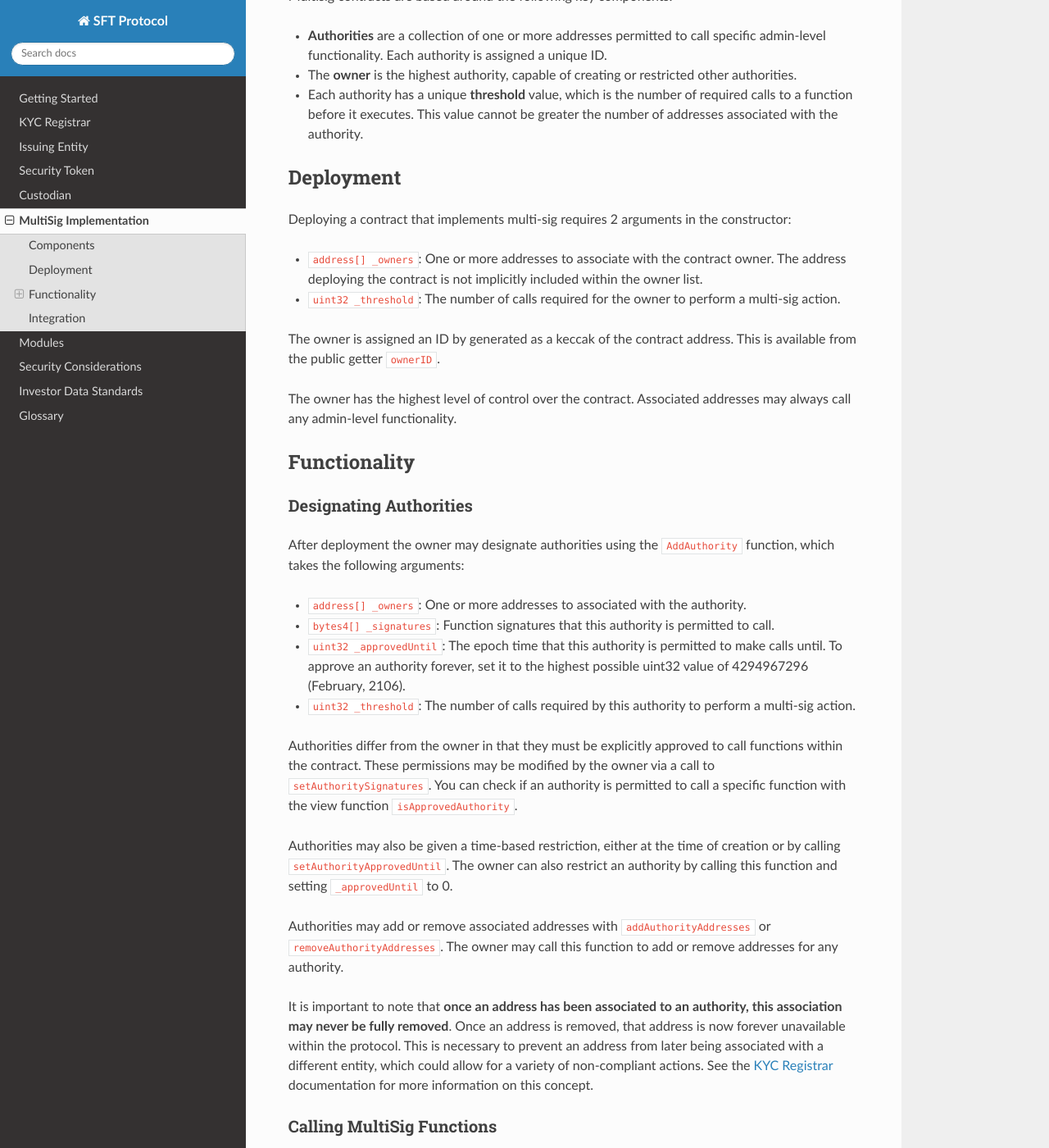
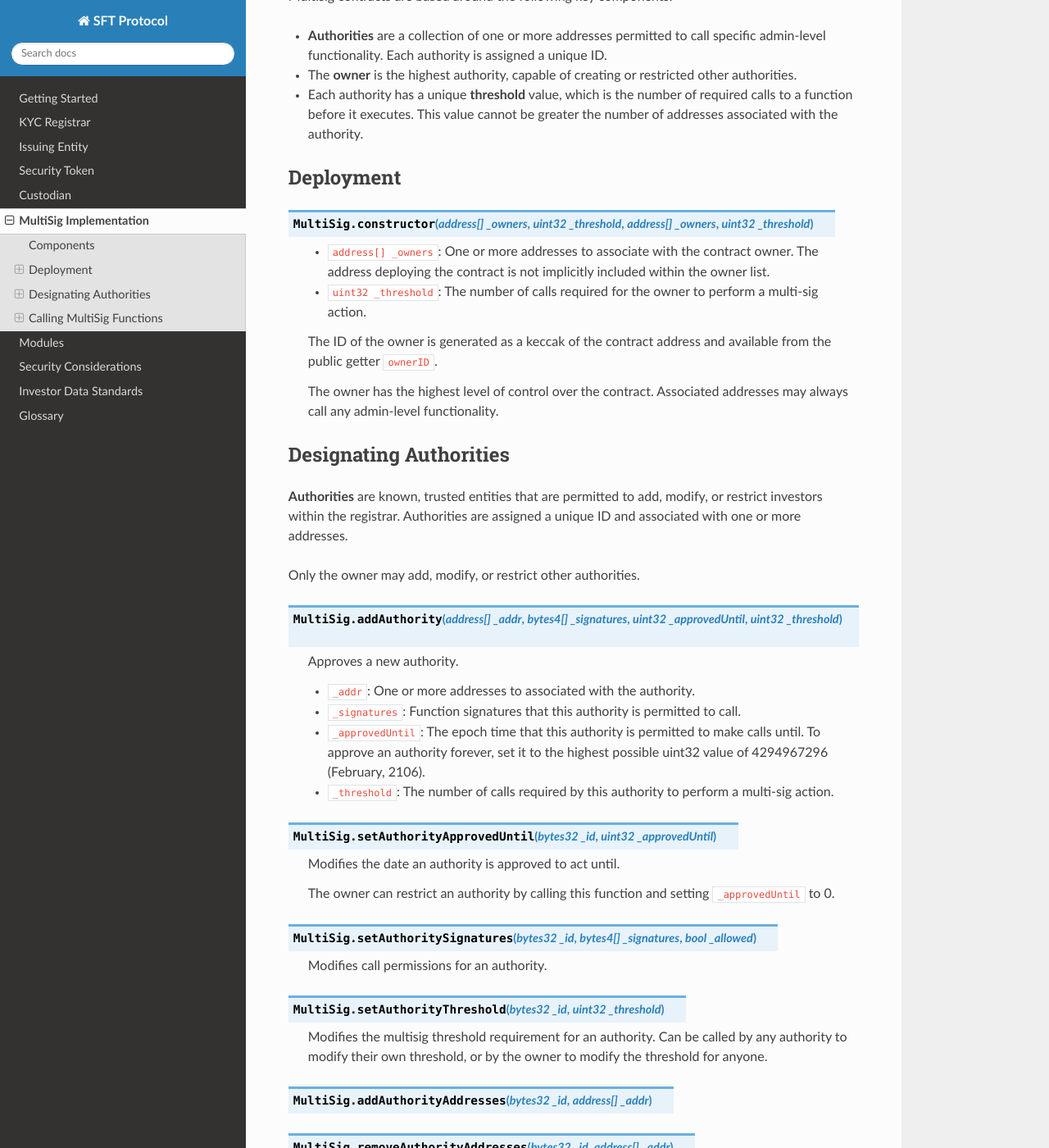
Before and after one commit to zerolawtech/SFT-Protocol, a Sphinx documentation site: the page built from docs/multisig.rst, in a window 1280 px wide and 1400 px high, scrolled down 376 px. Shown: the whole window at 82% size. Built offline with Sphinx 7.4.7 and the Read the Docs theme 2.0.0, drawn with Linux system fonts in a browser that asks for light colours; some of the changed text lies outside the part shown.

Commit message:
multisig WIP

```diff
--- a/docs/multisig.rst
+++ b/docs/multisig.rst
@@ -30,39 +30,51 @@ Multisig contracts are based around the following key components:
 Deployment
 ==========
 
-Deploying a contract that implements multi-sig requires 2 arguments in the
-constructor:
+.. method:: MultiSig.constructor(address[] _owners, uint32 _threshold,address[] _owners, uint32 _threshold)
 
--  ``address[] _owners``: One or more addresses to associate with the
-   contract owner. The address deploying the contract is not implicitly
-   included within the owner list.
--  ``uint32 _threshold``: The number of calls required for the owner to
-   perform a multi-sig action.
+    * ``address[] _owners``: One or more addresses to associate with the contract owner. The address deploying the contract is not implicitly included within the owner list.
+    * ``uint32 _threshold``: The number of calls required for the owner to perform a multi-sig action.
 
-The owner is assigned an ID by generated as a keccak of the contract address. This is available from the public getter ``ownerID``.
+    The ID of the owner is generated as a keccak of the contract address and available from the public getter ``ownerID``.
 
-The owner has the highest level of control over the contract. Associated
-addresses may always call any admin-level functionality.
+    The owner has the highest level of control over the contract. Associated addresses may always call any admin-level functionality.
 
-Functionality
-=============
 
 Designating Authorities
------------------------
+=======================
 
-After deployment the owner may designate authorities using the
-``AddAuthority`` function, which takes the following arguments:
+**Authorities** are known, trusted entities that are permitted to add, modify, or restrict investors within the registrar. Authorities are assigned a unique ID and associated with one or more addresses.
 
--  ``address[] _owners``: One or more addresses to associated with the
-   authority.
--  ``bytes4[] _signatures``: Function signatures that this authority is
-   permitted to call.
--  ``uint32 _approvedUntil``: The epoch time that this authority is
-   permitted to make calls until. To approve an authority forever, set
-   it to the highest possible uint32 value of 4294967296 (February,
-   2106).
--  ``uint32 _threshold``: The number of calls required by this authority
-   to perform a multi-sig action.
+Only the owner may add, modify, or restrict other authorities.
+
+.. method:: MultiSig.addAuthority(address[] _addr, bytes4[] _signatures, uint32 _approvedUntil, uint32 _threshold)
+
+    Approves a new authority.
+
+    * ``_addr``: One or more addresses to associated with the authority.
+    * ``_signatures``: Function signatures that this authority is permitted to call.
+    * ``_approvedUntil``: The epoch time that this authority is permitted to make calls until. To approve an authority forever, set it to the highest possible uint32 value of 4294967296 (February, 2106).
+    * ``_threshold``: The number of calls required by this authority to perform a multi-sig action.
+
+.. method:: MultiSig.setAuthorityApprovedUntil(bytes32 _id, uint32 _approvedUntil)
+
+    Modifies the date an authority is approved to act until.
+
+    The owner can restrict an authority by calling this function and setting ``_approvedUntil`` to 0.
+
+.. method:: MultiSig.setAuthoritySignatures(bytes32 _id, bytes4[] _signatures, bool _allowed)
+
+    Modifies call permissions for an authority.
+
+.. method:: MultiSig.setAuthorityThreshold(bytes32 _id, uint32 _threshold)
+
+    Modifies the multisig threshold requirement for an authority. Can be called by any authority to modify their own threshold, or by the owner to modify the threshold for anyone.
+
+.. method:: MultiSig.addAuthorityAddresses(bytes32 _id, address[] _addr)
+
+.. method:: MultiSig.removeAuthorityAddresses(bytes32 _id, address[] _addr)
+
+.. method:: MultiSig.isApprovedAuthority(address _addr, bytes4 _sig)
 
 Authorities differ from the owner in that they must be explicitly
 approved to call functions within the contract. These permissions may be
@@ -88,58 +100,40 @@ non-compliant actions. See the :ref:`kyc-registrar`
 documentation for more information on this concept.
 
 Calling MultiSig Functions
---------------------------
+==========================
 
-All multi-sig functions return a single boolean to indicate if the
-threshold was met and the call succeeded. Functions that implement
-multi-sig include the following line of code, either at the start or
-after the initial require statements:
+.. method:: MultiSig._checkMultiSig()
 
-::
+    Internal functionn, used to implement multisig within a function in the same contract.
 
-    if (!_checkMultiSig()) return false;
+    All multi-sig functions return a single boolean to indicate if the threshold was met and the call succeeded. Functions that implement multi-sig include the following line of code, either at the start orafter the initial require statements:
 
-Calls that fail to meet the threshold will trigger an event
-``MultiSigCall`` which includes the current call count and the threshold
-value. Once a caller meets the threshold the event
-``MultiSigCallApproved`` will trigger, the call will execute, and the
-call count will be reset to zero.
+    ::
 
-The number of calls to a function is recorded using a keccak hash of the
-call data. As such, it is required that each calling address format
-their call data in exactly the same way.
+        if (!_checkMultiSig()) return false;
 
-Repeating a multi-sig call from the same address before reaching the
-threshold will revert.
+    Calls that fail to meet the threshold will trigger an event ``MultiSigCall`` which includes the current call count and the threshold value. Once a caller meets the threshold the event ``MultiSigCallApproved`` will trigger, the call will execute, and the call count will be reset to zero.
 
-Integration
-===========
+    The number of calls to a function is recorded using a keccak hash of the call data. As such, it is required that each calling address format their call data in exactly the same way.
 
-By calling ``checkMultiSigExternal``, it is possible to implement
-multi-sig functionality in external contracts with the same set of
-authorities. The function arguments are:
+    Repeating a multi-sig call from the same address before reaching the threshold will revert.
 
--  ``bytes4 _sig``: The original function signature being called
--  ``bytes32 _callHash``: a keccak hash of the original calldata
+.. method:: MultiSig.checkMultiSigExternal(bytes4 _sig, bytes32 _callHash)
 
-To implement this in an external contract, you would use the following
-code:
+    External function, used to implement multisig in an different contract.
 
-::
+    * ``_sig``: The original function signature being called
+    * ``_callHash``: a keccak hash of the original calldata
 
-    bytes32 _callHash = keccak256(msg.data);
-    if (!MultiSigContract.checkMultiSigExternal(msg.sig, _callHash)) return false;
+    Use the following code to implement this in an external contract:
 
-``checkMultiSigExternal`` relies on tx.origin to verify that the
-original caller is an approved authority. Permissions are checked
-against the signature value in the same way as with an internal call.
-The recorded keccak hash of the call is formed by joining the address of
-the calling contract, the signature, and the supplied call hash. As such
-it is impossible to exploit the external call to advance the count on
-internal multisig events.
+    ::
 
-An important security consideration: If an external contract includes a
-function with the same signature as a one inside the multi-sig contract,
-it will be impossible to set unique permissions for each function.
-Developers and auditors of external contracts should always keep this in
-mind.
+        bytes32 _callHash = keccak256(msg.data);
+        if (!MultiSigContract.checkMultiSigExternal(msg.sig, _callHash)) {
+            return false;
+        }
+
+    This function relies on ``tx.origin`` to verify that the original caller is an approved authority. Permissions are checked against the signature value in the same way as with an internal call. The recorded keccak hash of the call is formed by joining the address of the calling contract, the signature, and the supplied call hash. As such it is impossible to exploit the external call to advance the count on internal multisig events.
+
+    An important security consideration: If an external contract includes a function with the same signature as a one inside the multi-sig contract, it will be impossible to set unique permissions for each function. Developers and auditors of external contracts should always keep this in mind.
```
Also changed, not shown: docs/issuing-entity.rst (+3 -8 lines).
